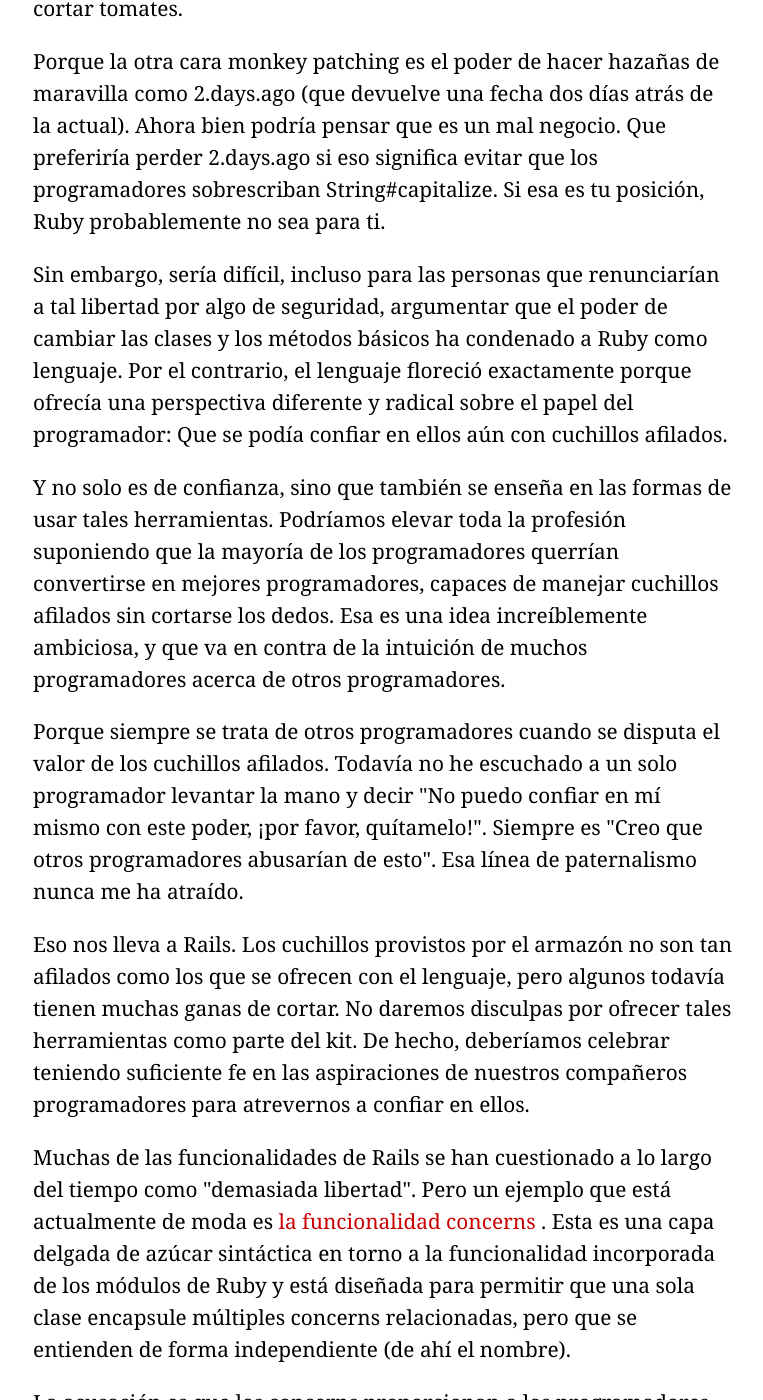
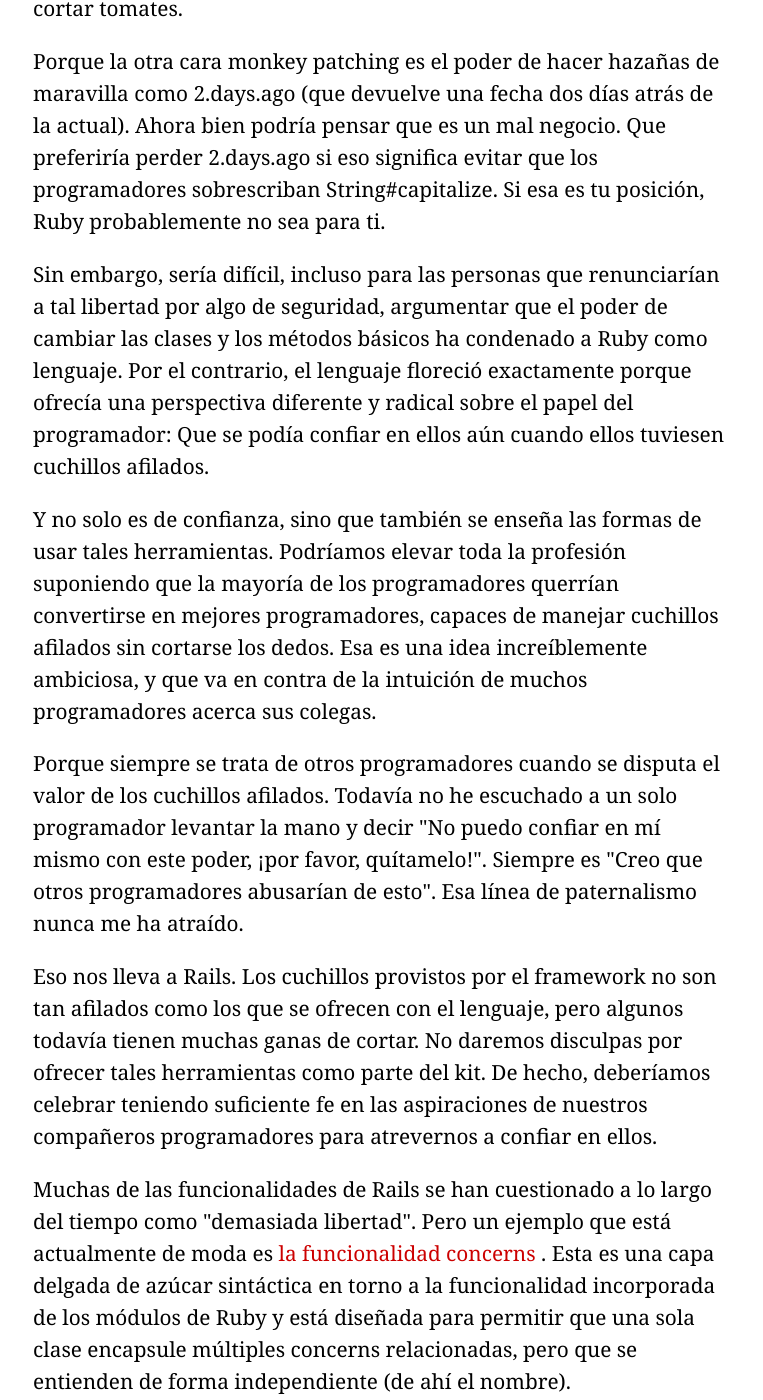
Before and after one commit to rails/homepage, a Jekyll site: the page built from doctrine/es.html, in a window 1280 px wide and 1400 px high, scrolled down 15644 px. Shown: the whole window, without its empty margins (257-1020 px from the left). Built offline with Jekyll 4.4.1, drawn with Linux system fonts in a browser that asks for light colours; some of the changed text lies outside the part shown.

Commit message:
Spanish doctrine: general corrections

```diff
--- a/doctrine/es.html
+++ b/doctrine/es.html
@@ -44,7 +44,7 @@
 
       <p>Ruby no solo reconoció, sino que también acomodó y elevó los sentimientos de los programadores. Si estos son de insuficiencia, capricho o alegría. Matz saltó obstáculos de implementación de asombrosa complejidad para hacer que la máquina pareciera sonreír y halagar a su co-conspirador humano. Ruby está lleno de ilusiones ópticas en las que lo que parece simple, claro y hermoso a los ojos de nuestra mente es en realidad un lío acrobático de cables debajo del capó. Estas opciones no fueron libres (¡pregúntele al equipo de JRuby si está tratando de aplicar ingeniería inversa a esta caja de música mágica!), Por eso es que son tan encomiables.</p>
 
-      <p>Fue esta dedicación a una visión alternativa para la programación y los programadores lo que selló mi historia de amor con Ruby. No era solo la facilidad de su uso, no era solo la estética de los bloques, no era un solo logro técnico. Fue una visión. Una contracultura. Un lugar para que los desajustes del molde de programación profesional existente pertenezcan y se asocien con ideas afines.</p>
+      <p>Fue esta dedicación a una visión alternativa para la programación y los programadores lo que selló mi historia de amor con Ruby. No era solo la facilidad de su uso, no era solo la estética de los bloques, no era un solo logro técnico. Fue una visión. Una contracultura. Un lugar para que los desajustes del molde de programación profesional existente, pertenezcan y se asocien con ideas afines.</p>
 
       <p>He descrito este descubrimiento de Ruby en el pasado como encontrar un guante mágico que se ajusta perfectamente a mi cerebro. Mejor de lo que nunca hubiera imaginado que un guante pudiera calzar. Pero fue incluso más que eso. Fue el evento que marcó mi propia transición personal de "hacer programación porque necesitaba programas" a "hacer programación porque me enamoré de ella como un modo de ejercicio y de expresión intelectual". Fue encontrar una <a href="http://www.amazon.com/Flow-Harper-Perennial-Modern-Classics-ebook/dp/B000W94FE6/" target="_blank">fuente de flujo</a> y de ser capaz de encenderla a voluntad. Para cualquiera que esté familiarizado con el trabajo de Csikszentmihalyi, el impacto de esto es difícil de exagerar.</p>
 
@@ -157,13 +157,13 @@
 
       <p>La idea es que al dar algo de valor real tempranamente, animamos a los practicantes de Rails a subir su nivel rápidamente. Aceptar su viaje de aprendizaje con alegría, y no con obstáculos.</p>
 
-      <h2 id="beautiful-code">Exaltar el código hermoso</h2>
+      <h2 id="beautiful-code">Exalta el código hermoso</h2>
 
       <p>Escribimos código no solo para que lo entiendan la computadora u otros programadores, sino también para disfrutar del cálido resplandor de la belleza que refleja. Un código estéticamente agradable es un valor en sí mismo y debe ser alcanzado con vigor. Eso no significa que el código hermoso siempre supere otras preocupaciones, pero debería tener un lugar en la tabla de prioridades.</p>
 
-      <p>Entonces, ¿qué es el código hermoso? En Ruby, a menudo se encuentra en algún lugar en la intersección entre los lenguajes nativos de Ruby y el poder de un lenguaje de dominio especifico. Es una línea borrosa, pero merece la pena intentarlo.</p>
+      <p>Entonces, ¿qué es el código hermoso? En Ruby, a menudo se encuentra en algún lugar en la intersección entre los lenguajes nativos de Ruby y el poder de un lenguaje personalizado de dominio especifico. Es una línea borrosa, pero merece la pena intentarlo.</p>
 
-      <p>Aqui un simple ejemplo en Active Record:</p>
+      <p>Aqui un simple ejemplo de Active Record:</p>
 
       <p>
         <code><pre>
@@ -222,13 +222,13 @@
 
       <p>Porque la otra cara monkey patching es el poder de hacer hazañas de maravilla como 2.days.ago (que devuelve una fecha dos días atrás de la actual). Ahora bien podría pensar que es un mal negocio. Que preferiría perder 2.days.ago si eso significa evitar que los programadores sobrescriban String#capitalize. Si esa es tu posición, Ruby probablemente no sea para ti.</p>
 
-      <p>Sin embargo, sería difícil, incluso para las personas que renunciarían a tal libertad por algo de seguridad, argumentar que el poder de cambiar las clases y los métodos básicos ha condenado a Ruby como lenguaje. Por el contrario, el lenguaje floreció exactamente porque ofrecía una perspectiva diferente y radical sobre el papel del programador: Que se podía confiar en ellos aún con cuchillos afilados.</p>
+      <p>Sin embargo, sería difícil, incluso para las personas que renunciarían a tal libertad por algo de seguridad, argumentar que el poder de cambiar las clases y los métodos básicos ha condenado a Ruby como lenguaje. Por el contrario, el lenguaje floreció exactamente porque ofrecía una perspectiva diferente y radical sobre el papel del programador: Que se podía confiar en ellos aún cuando ellos tuviesen cuchillos afilados.</p>
 
-      <p>Y no solo es de confianza, sino que también se enseña en las formas de usar tales herramientas. Podríamos elevar toda la profesión suponiendo que la mayoría de los programadores querrían convertirse en mejores programadores, capaces de manejar cuchillos afilados sin cortarse los dedos. Esa es una idea increíblemente ambiciosa, y que va en contra de la intuición de muchos programadores acerca de otros programadores.</p>
+      <p>Y no solo es de confianza, sino que también se enseña las formas de usar tales herramientas. Podríamos elevar toda la profesión suponiendo que la mayoría de los programadores querrían convertirse en mejores programadores, capaces de manejar cuchillos afilados sin cortarse los dedos. Esa es una idea increíblemente ambiciosa, y que va en contra de la intuición de muchos programadores acerca sus colegas.</p>
 
       <p>Porque siempre se trata de otros programadores cuando se disputa el valor de los cuchillos afilados. Todavía no he escuchado a un solo programador levantar la mano y decir "No puedo confiar en mí mismo con este poder, ¡por favor, quítamelo!". Siempre es "Creo que otros programadores abusarían de esto". Esa línea de paternalismo nunca me ha atraído.</p>
 
-      <p>Eso nos lleva a Rails. Los cuchillos provistos por el armazón no son tan afilados como los que se ofrecen con el lenguaje, pero algunos todavía tienen muchas ganas de cortar. No daremos disculpas por ofrecer tales herramientas como parte del kit. De hecho, deberíamos celebrar teniendo suficiente fe en las aspiraciones de nuestros compañeros programadores para atrevernos a confiar en ellos.</p>
+      <p>Eso nos lleva a Rails. Los cuchillos provistos por el framework no son tan afilados como los que se ofrecen con el lenguaje, pero algunos todavía tienen muchas ganas de cortar. No daremos disculpas por ofrecer tales herramientas como parte del kit. De hecho, deberíamos celebrar teniendo suficiente fe en las aspiraciones de nuestros compañeros programadores para atrevernos a confiar en ellos.</p>
 
       <p>Muchas de las funcionalidades de Rails se han cuestionado a lo largo del tiempo como "demasiada libertad". Pero un ejemplo que está actualmente de moda es <a href="https://github.com/rails/rails/blob/master/activesupport/lib/active_support/concern.rb" target="_blank"> la funcionalidad concerns </a>. Esta es una capa delgada de azúcar sintáctica en torno a la funcionalidad incorporada de los módulos de Ruby y está diseñada para permitir que una sola clase encapsule múltiples concerns relacionadas, pero que se entienden de forma independiente (de ahí el nombre).</p>
 
@@ -236,9 +236,9 @@
 
       <p>Pero la gran mentira es pensar que por <i>no</i> proveer una funcionalidad como los concerns, los cuales al ser usados por incluso manos medianamente capaces, permiten una elocuente separación parcial de los conceptos, habríamos puesto a los programadores en el camino hacia la dicha arquitectonica. Si no se puede confiar en que el fregadero de la cocina no se vea afectado por sus preocupaciones excesivas, es probable que, de lo contrario, no vaya a terminar con algo brillante de elegancia.</p>
 
-      <p>Los programadores que no han aprendido a manejar cuchillos afilados simplemente no van a hacer merengues todavía. Palabra operativa aquí: Todavía. Creo que cada programador tiene un camino, si no un derecho, para convertirse en programadores de Ruby y Rails totalmente capaces. Y, por capacidad, me refiero a saber lo suficiente como para saber cuándo y cómo, de acuerdo con su contexto, deberían usar las herramientas diferentes y, a veces, peligrosas que tienen en sus cajones.</p>
+      <p>Los programadores que no han aprendido a manejar cuchillos afilados simplemente no van a hacer merengues todavía. Palabra operativa aquí: Todavía. Creo que cada programador tiene un camino, si no un derecho, para convertirse en programadores de Ruby y Rails totalmente capaces. Y, por capacidad, me refiero a saber lo suficiente como para saber cuándo y cómo, de acuerdo con su contexto, deberían usar las herramientas diferentes y, a veces, peligrosas que tienen a su disposición.</p>
 
-      <p>Eso no renuncia a la responsabilidad de ayudarlos a llegar allí. El lenguaje y el marco deben ser tutores pacientes dispuestos a ayudar y guiar a cualquier persona a la experiencia. Si bien reconocemos que el único curso confiable allí es la tierra de los errores: las herramientas se usaron mal, un poco de sangre, sudor y quizás incluso algunas lágrimas. Simplemente no hay otra manera.</p>
+      <p>Eso no renuncia a la responsabilidad de ayudarlos a llegar allí. El lenguaje y el marco deben ser tutores pacientes dispuestos a ayudar y guiar a cualquier persona a la experiencia. Si bien reconocemos que el único curso confiable allí es la tierra de los errores: Las herramientas se usaron mal, un poco de sangre, sudor y quizás incluso algunas lágrimas. Simplemente no hay otra manera.</p>
 
       <p>Ruby on Rails es un entorno para los chefs y aquellos que desean convertirse en chefs. Puede comenzar a lavar los platos, pero puede llegar hasta la cocina. No permita que nadie le diga que no se le puede confiar la mejor herramienta en el negocio como parte de este viaje.</p>
 
```
Also changed, not shown: other parts of doctrine/es.html (+6 -6 lines).
